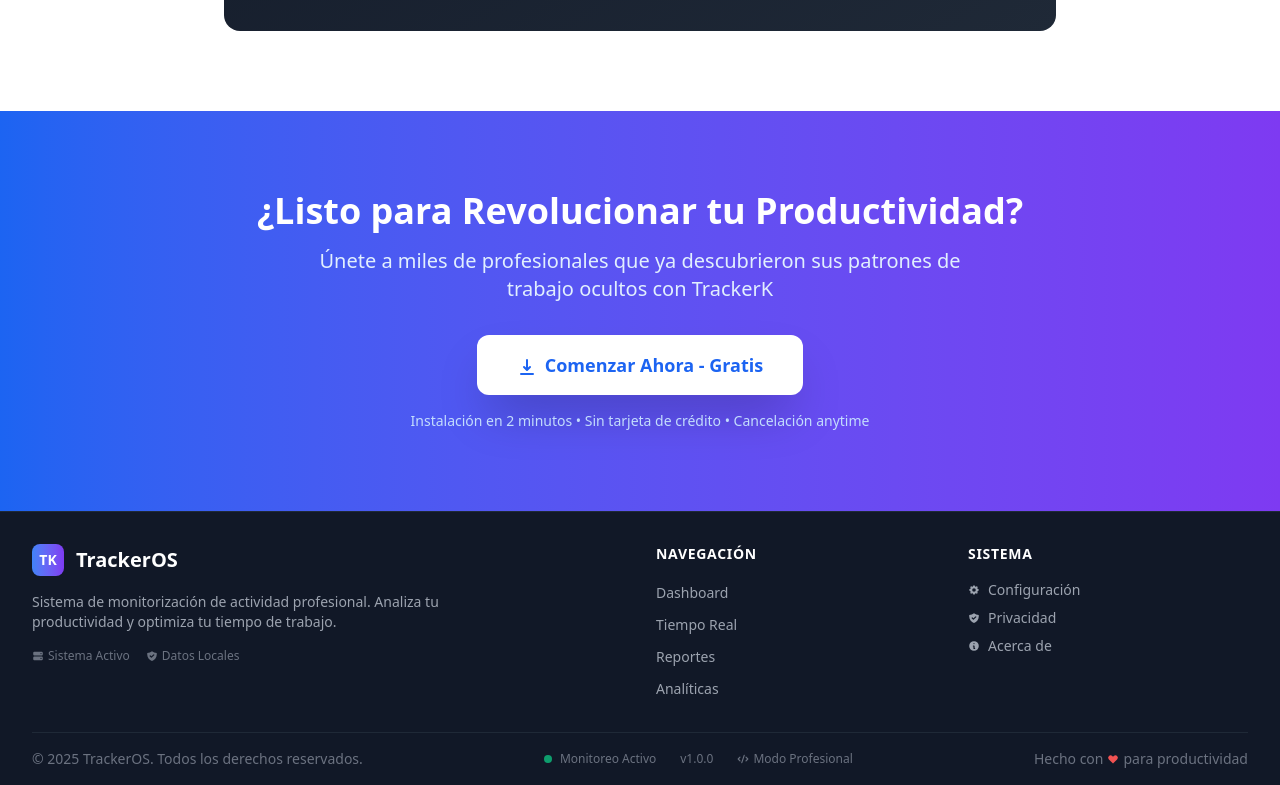
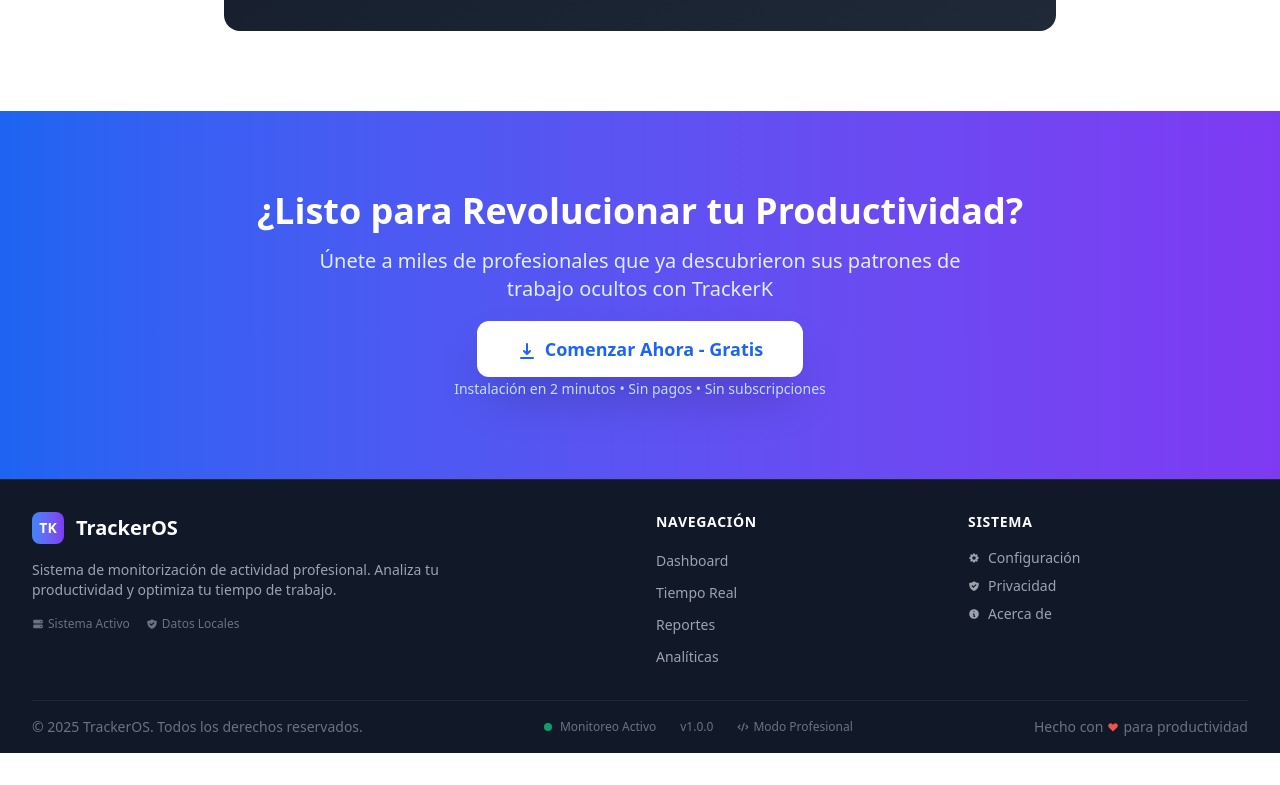
Before and after one commit to chechojgb/tracker-front-react, a React (Vite) app: page / in a window 1280 px wide. Shown: the part 2464-3249 px from the top of the page. After the commit the page ends 3217 px from the top, so only its background shows below. Built offline with nearby package versions, Linux system fonts and the light colour scheme.

Commit message:
fix: cambio descarga .exe
Se agrego la ultima version del tracker.exe para la descarga desde el front

```diff
--- a/src/pages/Home.jsx
+++ b/src/pages/Home.jsx
@@ -30,12 +30,12 @@ const Home = () => {
             Únete a miles de profesionales que ya descubrieron sus patrones
             de trabajo ocultos con TrackerK
           </p>
-          <button className="bg-white text-blue-600 px-10 py-4 rounded-xl font-semibold text-lg hover:bg-gray-100 transition-all duration-300 transform hover:scale-105 shadow-2xl">
+          <a href="/downloads/ActivityTrackerSetup.exe" className="bg-white text-blue-600 px-10 py-4 rounded-xl font-semibold text-lg hover:bg-gray-100 transition-all duration-300 transform hover:scale-105 shadow-2xl">
             <HiDownload className="inline w-5 h-5 mr-2" />
             Comenzar Ahora - Gratis
-          </button>
+          </a>
           <p className="text-blue-200 mt-4 text-sm">
-            Instalación en 2 minutos • Sin tarjeta de crédito • Cancelación anytime
+            Instalación en 2 minutos • Sin pagos • Sin subscripciones
           </p>
         </div>
       </section>
```
Also changed, not shown: 1 other file (tests, documents, lock files or other folders).
